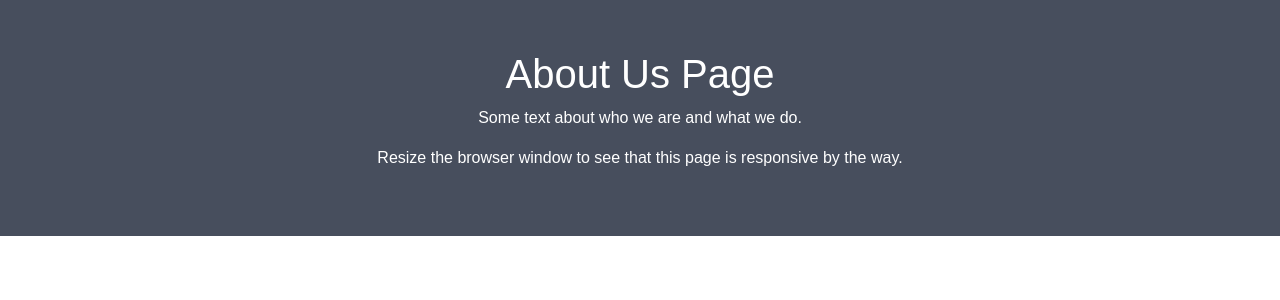
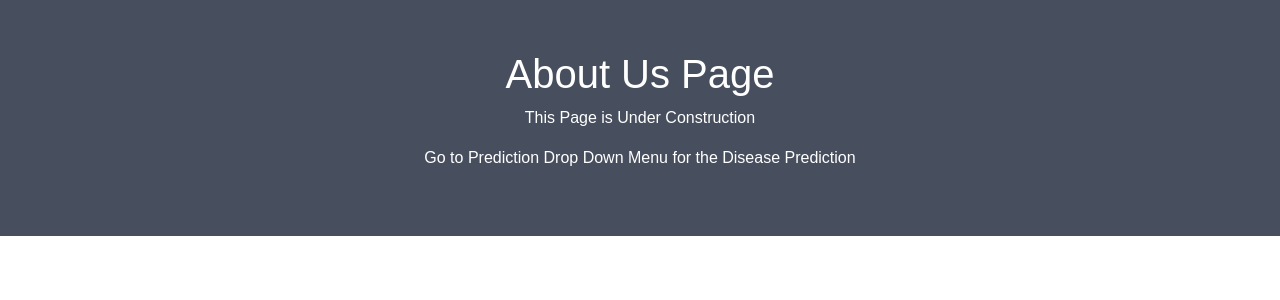
Before and after one commit to upsharma8/Front-End-Web-App-To-Predict-DIseases-Using-MLOPS, a Flask app: page /about in a window 1280 px wide. Shown: the part 56-356 px from the top of the page. Run offline with Flask 2, Linux system fonts and the light colour scheme.

Commit message:
Update about.html

```diff
--- a/templates/about.html
+++ b/templates/about.html
@@ -27,10 +27,7 @@ html {
   padding: 0 8px;
 }
 
-.card {
-  box-shadow: 0 4px 8px 0 rgba(0, 0, 0, 0.2);
-  margin: 8px;
-}
+
 
 .about-section {
   padding: 50px;
@@ -81,13 +78,13 @@ html {
 
 <div class="about-section">
   <h1>About Us Page</h1>
-  <p>Some text about who we are and what we do.</p>
-  <p>Resize the browser window to see that this page is responsive by the way.</p>
+  <p>This Page is Under Construction</p>
+  <p>Go to Prediction Drop Down Menu for the Disease Prediction</p>
+
 </div>
 
 
 
 </body>
 </html>
-
 {% endblock content %}
```
